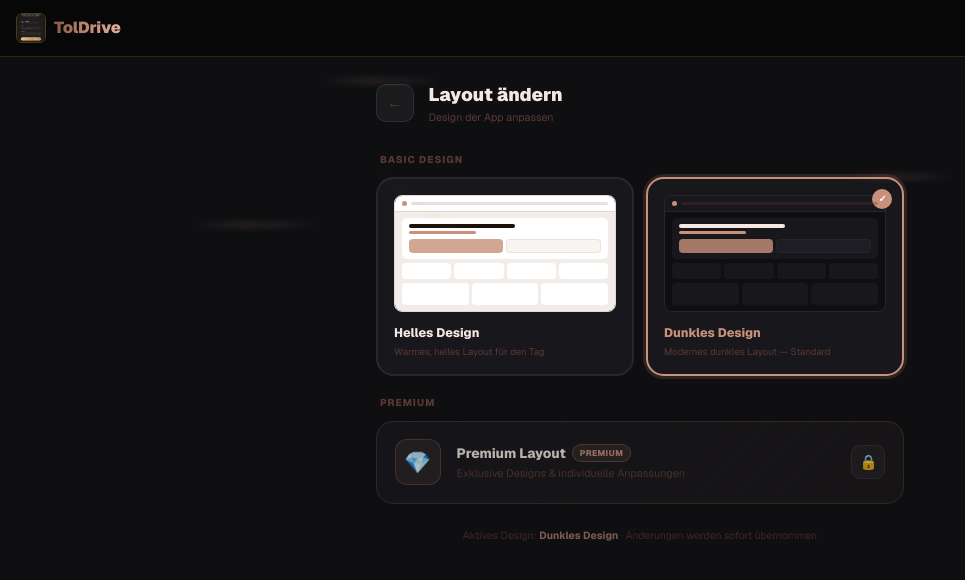
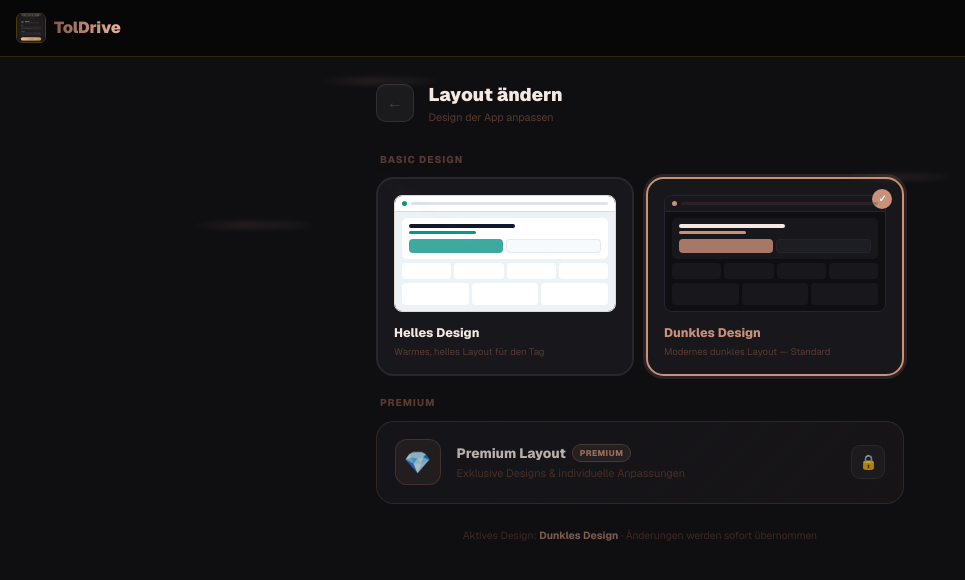
Before and after one commit to yamero37/fahrschule-theorie, a Next.js app: page /einstellungen/layout in a window 1280 px wide. Shown: the top 580 px of the page, without its empty margins (0-965 px from the left). Built offline with nearby package versions, Linux system fonts and the light colour scheme; no server answers.

Commit message:
Light theme: hide shooting stars, update preview card to teal colors

```diff
--- a/app/einstellungen/layout/page.tsx
+++ b/app/einstellungen/layout/page.tsx
@@ -10,7 +10,7 @@ const BASIC_THEMES: { id: Theme; label: string; desc: string; preview: { bg: str
     id: 'light',
     label: 'Helles Design',
     desc: 'Warmes, helles Layout für den Tag',
-    preview: { bg: '#f2ede8', surface: '#ffffff', card: '#f8f4f0', accent: '#c9907a', text: '#1c100a', textDim: '#b09888' },
+    preview: { bg: '#edf2f7', surface: '#ffffff', card: '#f7fafc', accent: '#0d9488', text: '#0f172a', textDim: '#94a3b8' },
   },
   {
     id: 'dark',
@@ -141,10 +141,10 @@ function ThemeCard({
       {/* Mini UI preview */}
       <div style={{
         borderRadius: '8px', overflow: 'hidden', marginBottom: '0.75rem',
-        border: `1px solid ${p.bg === '#f2ede8' ? '#e2d8d0' : '#252530'}`,
+        border: `1px solid ${p.bg === '#edf2f7' ? '#e2d8d0' : '#252530'}`,
       }}>
         {/* Top bar */}
-        <div style={{ background: p.surface, padding: '5px 7px', display: 'flex', alignItems: 'center', gap: '4px', borderBottom: `1px solid ${p.bg === '#f2ede8' ? '#e2d8d0' : '#252530'}` }}>
+        <div style={{ background: p.surface, padding: '5px 7px', display: 'flex', alignItems: 'center', gap: '4px', borderBottom: `1px solid ${p.bg === '#edf2f7' ? '#e2d8d0' : '#252530'}` }}>
           <div style={{ width: '5px', height: '5px', borderRadius: '50%', background: p.accent }} />
           <div style={{ flex: 1, height: '3px', borderRadius: '2px', background: p.textDim, opacity: 0.3 }} />
         </div>
--- a/components/ShootingStars.tsx
+++ b/components/ShootingStars.tsx
@@ -28,7 +28,7 @@ export default function ShootingStars() {
   return (
     <>
       <style>{css}</style>
-      <div style={{
+      <div className="shooting-stars" style={{
         position: 'fixed', inset: 0,
         pointerEvents: 'none', zIndex: 1, overflow: 'hidden',
       }}>
```
